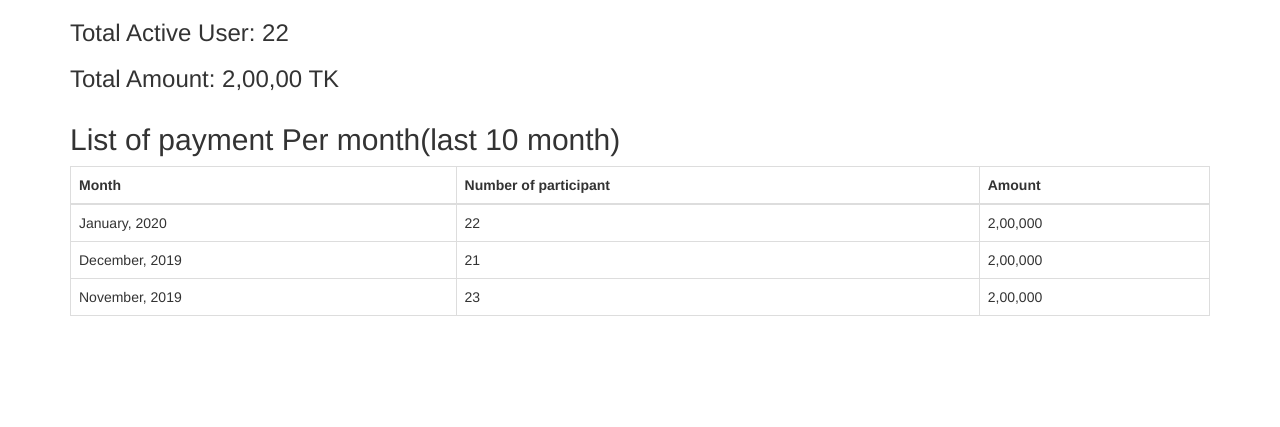
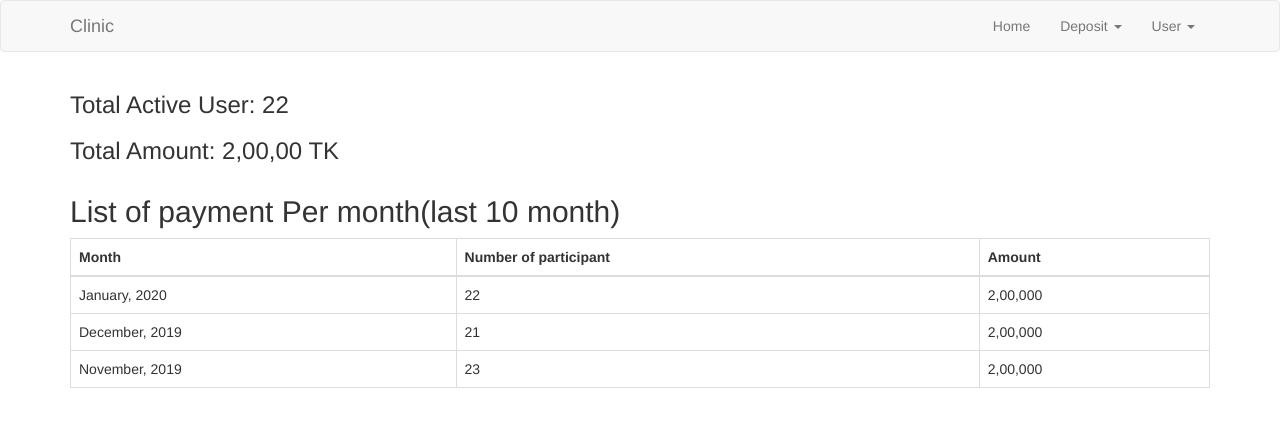
Before and after one commit to iqbalbary/clinic, a PHP site: page / in a window 1280 px wide. Shown: the top 427 px of the page. Run offline with PHP 8.4, Linux system fonts and the light colour scheme.

Commit message:
Nav added

```diff
--- a/header.php
+++ b/header.php
@@ -17,3 +17,43 @@
 		<script type="text/javascript" src="assets/js/custom.js"></script>
 	</head>
 	<body>
+
+		<nav class="navbar navbar-default">
+  			<div class="container">
+			    <!-- Brand and toggle get grouped for better mobile display -->
+			    <div class="navbar-header">
+			      	<button type="button" class="navbar-toggle collapsed" data-toggle="collapse" data-target="#bs-example-navbar-collapse-1" aria-expanded="false">
+			        	<span class="sr-only">Toggle navigation</span>
+			        	<span class="icon-bar"></span>
+			        	<span class="icon-bar"></span>
+			        	<span class="icon-bar"></span>
+			      	</button>
+			      	<a class="navbar-brand" href="#">Clinic</a>
+			    </div>
+			    <!-- Collect the nav links, forms, and other content for toggling -->
+			    <div class="collapse navbar-collapse" id="bs-example-navbar-collapse-1">
+			      	<ul class="nav navbar-nav navbar-right">
+			        	<li><a href="index.php">Home</a></li>
+			        	<li class="dropdown">
+			          		<a href="#" class="dropdown-toggle" data-toggle="dropdown" role="button" aria-haspopup="true" aria-expanded="false">Deposit <span class="caret"></span></a>
+				          	<ul class="dropdown-menu">
+				            	<li><a href="#">All Deposits</a></li>
+				            	<li><a href="#">Add Deposit</a></li>
+				            	<li role="separator" class="divider"></li>
+				            	<li><a href="#">Edit Deposit</a></li>
+				          	</ul>
+			        	</li>
+			        	<li class="dropdown">
+			          		<a href="#" class="dropdown-toggle" data-toggle="dropdown" role="button" aria-haspopup="true" aria-expanded="false">User <span class="caret"></span></a>
+				          	<ul class="dropdown-menu">
+				            	<li><a href="#">Users</a></li>
+				            	<li><a href="#">Edit Profile</a></li>
+				            	<li role="separator" class="divider"></li>
+				            	<li><a href="#">Add User</a></li>
+				            	<li><a href="#">Remove User</a></li>
+				          	</ul>
+			        	</li>
+			      	</ul>
+			    </div><!-- /.navbar-collapse -->
+  			</div><!-- /.container-fluid -->
+		</nav>
```
